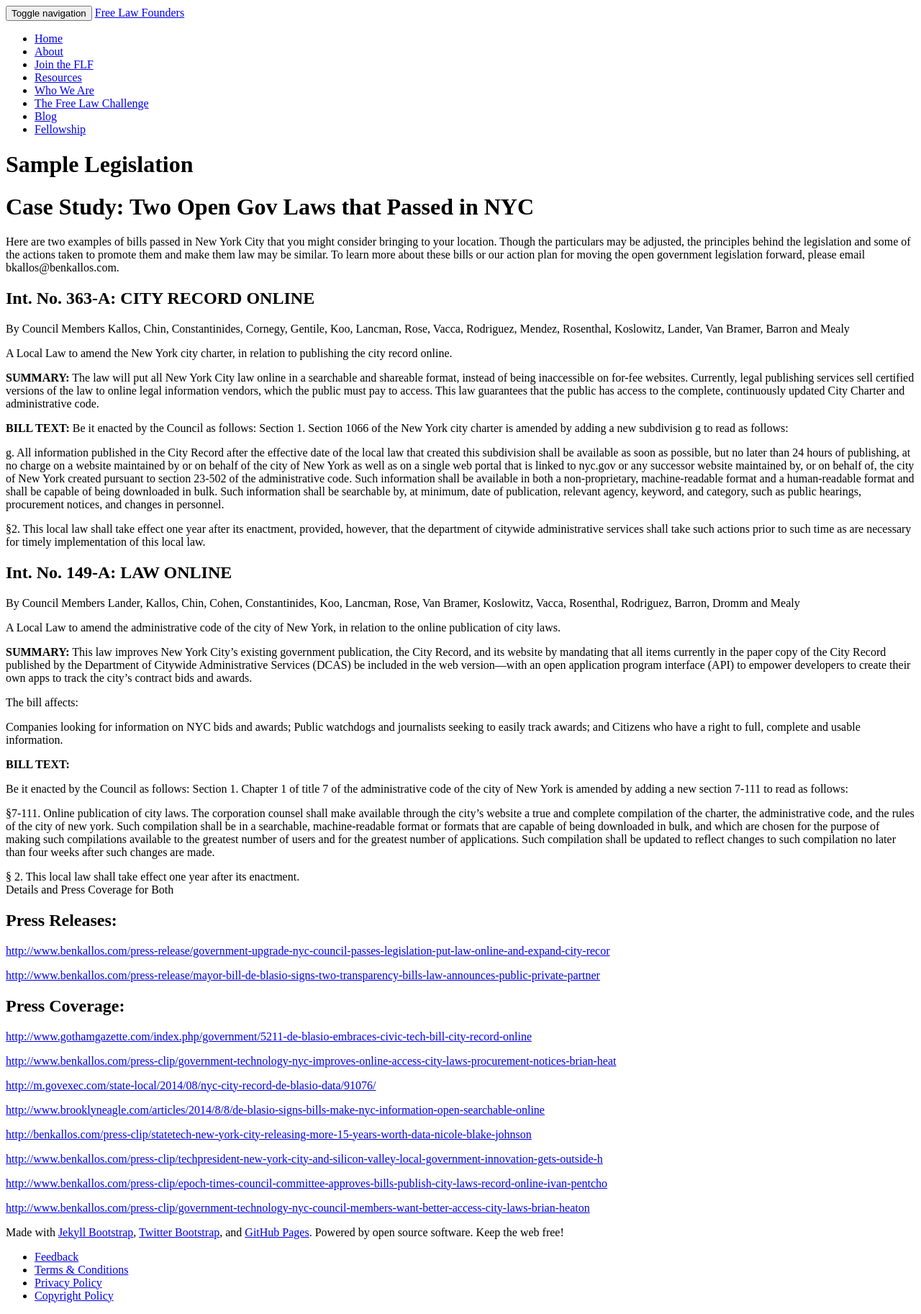
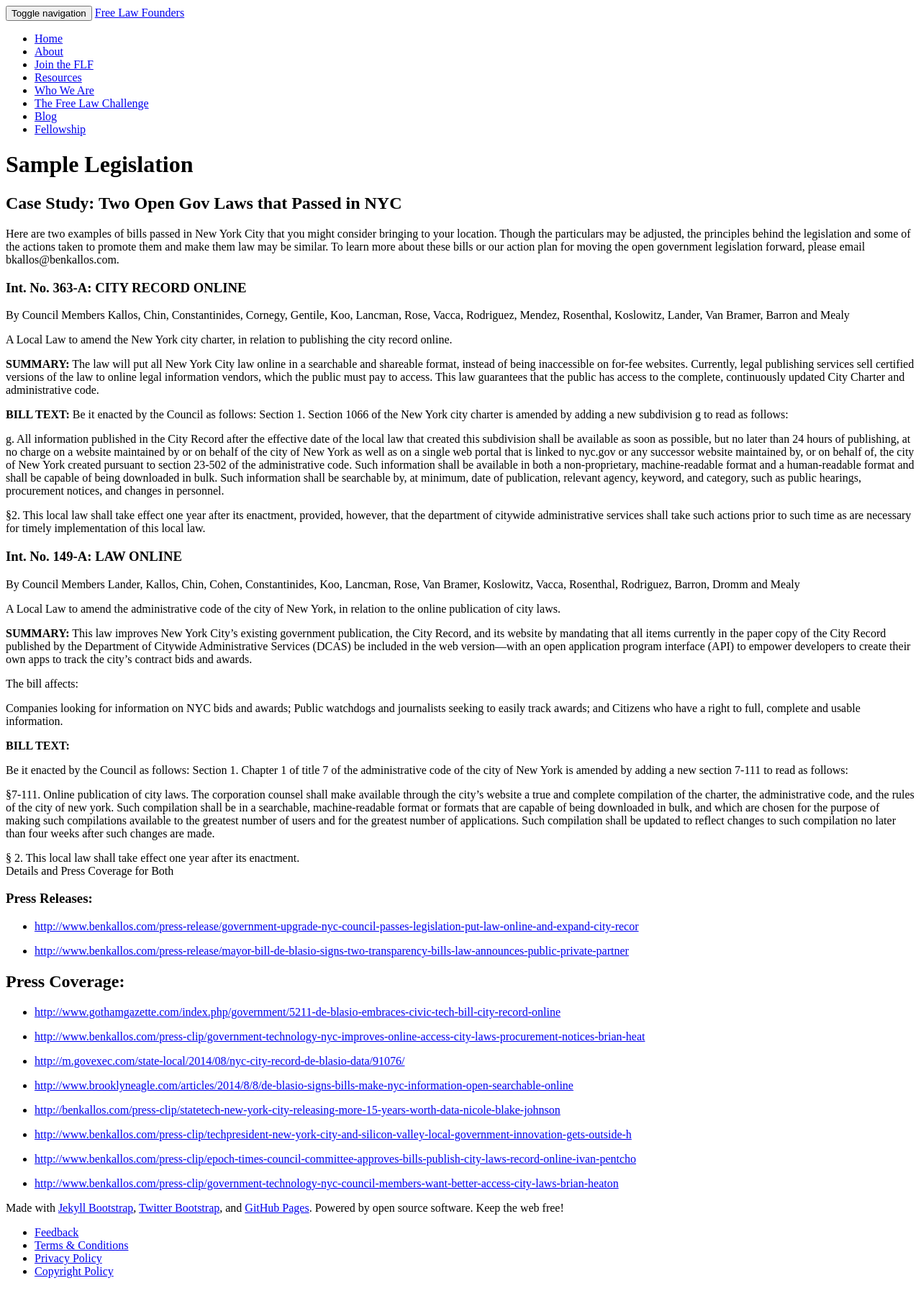
Before and after one commit to opengovfoundation/free-law-founders-site, a Jekyll site: the page built from sample-legislation.md, in a window 1280 px wide. Shown: the whole page at 72% size. Built offline with Jekyll 4.4.1, drawn with Linux system fonts in a browser that asks for light colours; nearby versions of some CDN libraries; after the commit the page ends 1791 px from its top, so only the background shows below that.

```diff
--- a/sample-legislation.md
+++ b/sample-legislation.md
@@ -5,11 +5,11 @@ permalink: "sample-legislation/"
 ---
 {% include JB/setup %}
 
-# Case Study: Two Open Gov Laws that Passed in NYC
+## Case Study: Two Open Gov Laws that Passed in NYC
 
 Here are two examples of bills passed in New York City that you might consider bringing to your location. Though the particulars may be adjusted, the principles behind the legislation and some of the actions taken to promote them and make them law may be similar. To learn more about these bills or our action plan for moving the open government legislation forward, please email bkallos@benkallos.com.
 
-## Int. No. 363-A: CITY RECORD ONLINE
+### Int. No. 363-A: CITY RECORD ONLINE
 By Council Members Kallos, Chin, Constantinides, Cornegy, Gentile, Koo, Lancman, Rose, Vacca, Rodriguez, Mendez, Rosenthal, Koslowitz, Lander, Van Bramer, Barron and Mealy
 
 A Local Law to amend the New York city charter, in relation to publishing the city record online.
@@ -25,7 +25,7 @@ g. All information published in the City Record after the effective date of the
 
 §2. This local law shall take effect one year after its enactment, provided, however, that the department of citywide administrative services shall take such actions prior to such time as are necessary for timely implementation of this local law.
 
-## Int. No. 149-A: LAW ONLINE
+### Int. No. 149-A: LAW ONLINE
 By Council Members Lander, Kallos, Chin, Cohen, Constantinides, Koo, Lancman, Rose, Van Bramer, Koslowitz, Vacca, Rosenthal, Rodriguez, Barron, Dromm and Mealy
 
 A Local Law to amend the administrative code of the city of New York, in relation to the online publication of city laws.
@@ -49,24 +49,24 @@ Section 1. Chapter 1 of title 7 of the administrative code of the city of New Yo
 § 2.  This local law shall take effect one year after its enactment.
 Details and Press Coverage for Both
 
-## Press Releases:
-[http://www.benkallos.com/press-release/government-upgrade-nyc-council-passes-legislation-put-law-online-and-expand-city-recor](http://www.benkallos.com/press-release/government-upgrade-nyc-council-passes-legislation-put-law-online-and-expand-city-recor)
+### Press Releases:
+* [http://www.benkallos.com/press-release/government-upgrade-nyc-council-passes-legislation-put-law-online-and-expand-city-recor](http://www.benkallos.com/press-release/government-upgrade-nyc-council-passes-legislation-put-law-online-and-expand-city-recor)
 
-[http://www.benkallos.com/press-release/mayor-bill-de-blasio-signs-two-transparency-bills-law-announces-public-private-partner](http://www.benkallos.com/press-release/mayor-bill-de-blasio-signs-two-transparency-bills-law-announces-public-private-partner)
+* [http://www.benkallos.com/press-release/mayor-bill-de-blasio-signs-two-transparency-bills-law-announces-public-private-partner](http://www.benkallos.com/press-release/mayor-bill-de-blasio-signs-two-transparency-bills-law-announces-public-private-partner)
 
 ## Press Coverage:
-[http://www.gothamgazette.com/index.php/government/5211-de-blasio-embraces-civic-tech-bill-city-record-online](http://www.gothamgazette.com/index.php/government/5211-de-blasio-embraces-civic-tech-bill-city-record-online)
+* [http://www.gothamgazette.com/index.php/government/5211-de-blasio-embraces-civic-tech-bill-city-record-online](http://www.gothamgazette.com/index.php/government/5211-de-blasio-embraces-civic-tech-bill-city-record-online)
 
-[http://www.benkallos.com/press-clip/government-technology-nyc-improves-online-access-city-laws-procurement-notices-brian-heat](http://www.benkallos.com/press-clip/government-technology-nyc-improves-online-access-city-laws-procurement-notices-brian-heat)
+* [http://www.benkallos.com/press-clip/government-technology-nyc-improves-online-access-city-laws-procurement-notices-brian-heat](http://www.benkallos.com/press-clip/government-technology-nyc-improves-online-access-city-laws-procurement-notices-brian-heat)
 
-[http://m.govexec.com/state-local/2014/08/nyc-city-record-de-blasio-data/91076/](http://m.govexec.com/state-local/2014/08/nyc-city-record-de-blasio-data/91076/)
+* [http://m.govexec.com/state-local/2014/08/nyc-city-record-de-blasio-data/91076/](http://m.govexec.com/state-local/2014/08/nyc-city-record-de-blasio-data/91076/)
 
-[http://www.brooklyneagle.com/articles/2014/8/8/de-blasio-signs-bills-make-nyc-information-open-searchable-online](http://www.brooklyneagle.com/articles/2014/8/8/de-blasio-signs-bills-make-nyc-information-open-searchable-online)
+* [http://www.brooklyneagle.com/articles/2014/8/8/de-blasio-signs-bills-make-nyc-information-open-searchable-online](http://www.brooklyneagle.com/articles/2014/8/8/de-blasio-signs-bills-make-nyc-information-open-searchable-online)
 
-[http://benkallos.com/press-clip/statetech-new-york-city-releasing-more-15-years-worth-data-nicole-blake-johnson](http://benkallos.com/press-clip/statetech-new-york-city-releasing-more-15-years-worth-data-nicole-blake-johnson)
+* [http://benkallos.com/press-clip/statetech-new-york-city-releasing-more-15-years-worth-data-nicole-blake-johnson](http://benkallos.com/press-clip/statetech-new-york-city-releasing-more-15-years-worth-data-nicole-blake-johnson)
 
-[http://www.benkallos.com/press-clip/techpresident-new-york-city-and-silicon-valley-local-government-innovation-gets-outside-h](http://www.benkallos.com/press-clip/techpresident-new-york-city-and-silicon-valley-local-government-innovation-gets-outside-h)
+* [http://www.benkallos.com/press-clip/techpresident-new-york-city-and-silicon-valley-local-government-innovation-gets-outside-h](http://www.benkallos.com/press-clip/techpresident-new-york-city-and-silicon-valley-local-government-innovation-gets-outside-h)
 
-[http://www.benkallos.com/press-clip/epoch-times-council-committee-approves-bills-publish-city-laws-record-online-ivan-pentcho](http://www.benkallos.com/press-clip/epoch-times-council-committee-approves-bills-publish-city-laws-record-online-ivan-pentcho)
+* [http://www.benkallos.com/press-clip/epoch-times-council-committee-approves-bills-publish-city-laws-record-online-ivan-pentcho](http://www.benkallos.com/press-clip/epoch-times-council-committee-approves-bills-publish-city-laws-record-online-ivan-pentcho)
 
-[http://www.benkallos.com/press-clip/government-technology-nyc-council-members-want-better-access-city-laws-brian-heaton](http://www.benkallos.com/press-clip/government-technology-nyc-council-members-want-better-access-city-laws-brian-heaton)
+* [http://www.benkallos.com/press-clip/government-technology-nyc-council-members-want-better-access-city-laws-brian-heaton](http://www.benkallos.com/press-clip/government-technology-nyc-council-members-want-better-access-city-laws-brian-heaton)
```
